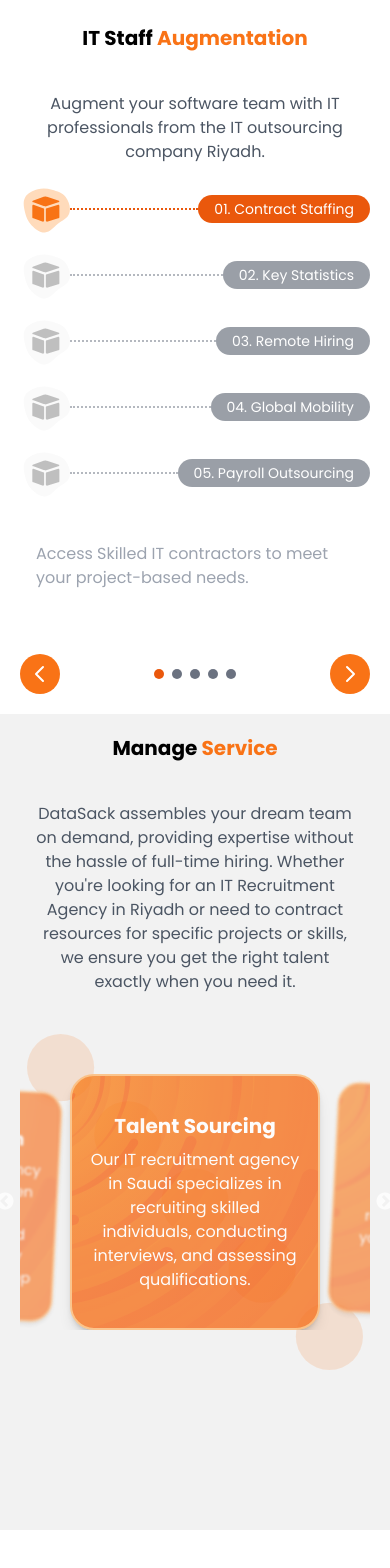
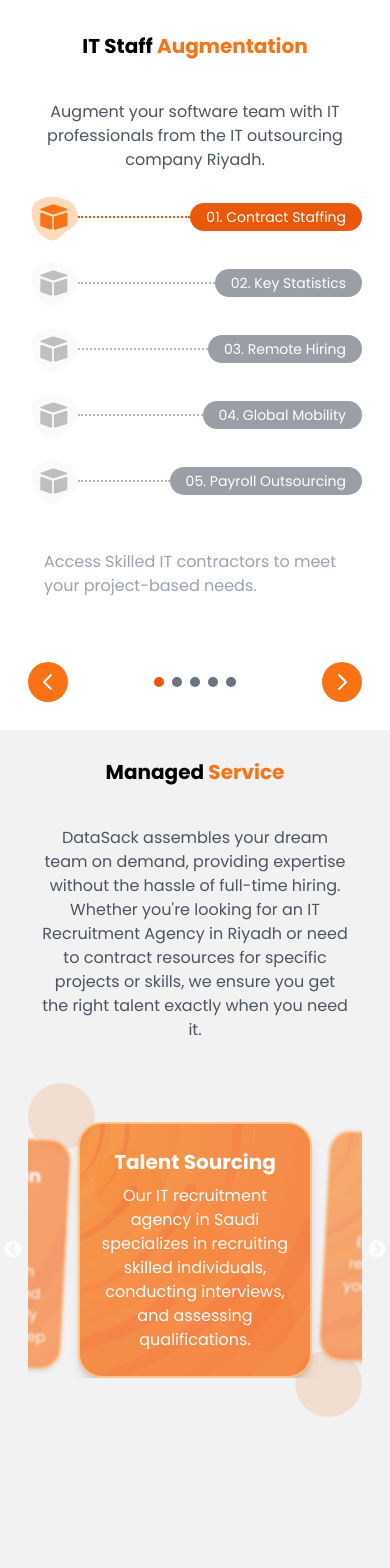
Before and after one commit to datasack-solution/It-Staff-Augmentation-New, a Next.js app: page /page in a window 390 px wide. Shown: the part 4153-5721 px from the top of the page. Before the commit the page ends 5683 px from the top, so only its background shows below. Built offline with nearby package versions, Linux system fonts and the light colour scheme; a web font is replaced by a local one.

Commit message:
make hero section occupy full page

```diff
--- a/src/components/Pages/Analytics.tsx
+++ b/src/components/Pages/Analytics.tsx
@@ -136,7 +136,7 @@ const AnalyticsPage = () => {
         <div className="container relative
         lg:hidden
         xl:hidden
-        2xl:hidden p-5 m-auto text-white">
+        2xl:hidden p-7 m-auto text-white">
             {/* <h2 className="text-2xl text-black font-semibold mb-6">Our IT Staff Augmentation Process</h2> */}
 
             <h2 className="text-xl sm:text-xl md:text-2xl lg:text-3xl text-black font-bold text-center mt-5 mb-10">
--- a/src/components/Pages/Hero.tsx
+++ b/src/components/Pages/Hero.tsx
@@ -55,9 +55,9 @@ const HomePage = () => {
 
   const banks = ['alinma_bank.png', 'alrajhi_bank.png', 'bank_albilad.png', 'future_generali.png', 'nibav.png', 'olam.png', 'reliance_capital.png', 'enjaz.png']
   return (
-    <div className='bg-red-white overflow-hidden h-[800px] mb-10'>
+    <div className='bg-red-white 2xl:h-[1000px] xl:h-[900px] lg:h-[900px] md:h-[700px] sm:h-[650px] h-[800px] overflow-hidden mb-10'>
       <div
-        className="absolute inset-0 w-screen h-[800px] bg-cover opacity-40 blur-[1px] sm:opacity-80 md:opacity-70 lg:opacity-70 xl:opacity-70 2xl:opacity-90"
+        className="absolute inset-0 w-screen 2xl:h-[1000px] xl:h-[900px] lg:h-[900px] md:h-[700px] sm:h-[650px] h-[800px] bg-cover opacity-40 blur-[1px] sm:opacity-80 md:opacity-70 lg:opacity-70 xl:opacity-70 2xl:opacity-90"
         style={{
           backgroundImage: `
       url('/BG-Upscale.jpg')
--- a/src/components/Pages/ManageService.tsx
+++ b/src/components/Pages/ManageService.tsx
@@ -65,9 +65,9 @@ const ManageServicePage = () => {
   const [activeIndex, setActiveIndex] = React.useState(0);
 
   return <div className="bg-[#F2F2F2] w-screen text-black">
-    <div className="container p-5 pb-40 m-auto text-black bg-[#F2F2F2]">
+    <div className="container p-7 pb-40 m-auto text-black bg-[#F2F2F2]">
       <h2 className="text-xl sm:text-xl md:text-2xl lg:text-3xl xl:text-3xl 2xl:text-4xl text-black font-bold text-center">
-        Manage <span className="text-orange-500">Service</span>
+        Managed <span className="text-orange-500">Service</span>
       </h2>
       <p className="text-center mt-10 px-3 mb-10 text-gray-600">
         DataSack assembles your dream team on demand, providing expertise without the hassle of full-time hiring. Whether you&apos;re looking for an IT Recruitment Agency in Riyadh or need to contract resources for specific projects or skills, we ensure you get the right talent exactly when you need it.
--- a/src/components/Pages/Pricing.tsx
+++ b/src/components/Pages/Pricing.tsx
@@ -201,7 +201,7 @@ const Pricing = () => {
 
 
     return (
-        <div id='pricing-section' className={`container mx-auto lg:p-10 ${isEditModalOpen && 'overflow-y-hidden'}`}>
+        <div id='pricing-section' className={`container mx-auto lg:p-10`}>
             {techs.length > 0 && <div
                 className="skill-footer text-black animate-flyinup sm:fixed md:fixed lg:fixed xl:fixed 2xl:fixed w-screen z-50 bg-gray-50 bottom-0 left-0 p-4 font-sans text-sm font-normal break-words whitespace-normal  border shadow-lg border-blue-gray-50 text-blue-gray-500 shadow-blue-gray-500/10 focus:outline-none">
                 <div className='flex justify-between'>
```
